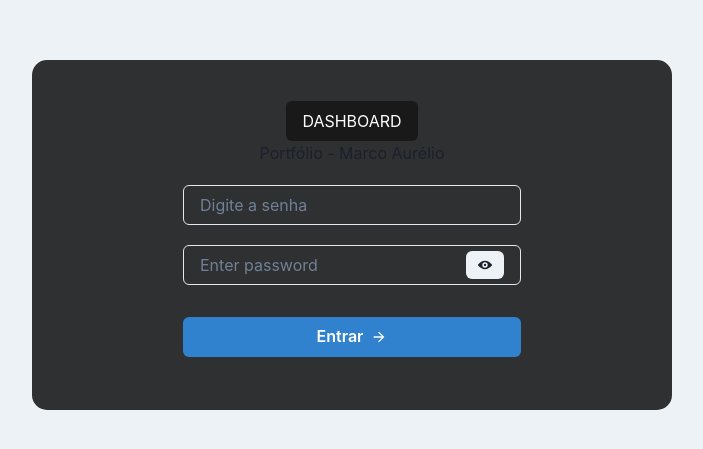
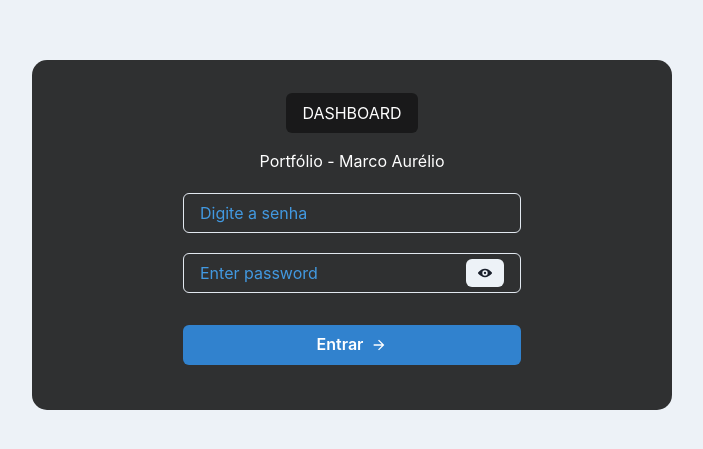
Before and after one commit to marcolongitude/mustafar-portfolio, a React (Create React App) app: page /login in a window 1280 px wide. Shown: the part 165-614 px from the top of the page, without its empty margins (288-991 px from the left). Built offline with nearby package versions, Linux system fonts and the light colour scheme.

Commit message:
add toogle color mode

```diff
--- a/src/features/auth/Login.tsx
+++ b/src/features/auth/Login.tsx
@@ -36,6 +36,7 @@ function PasswordInput({
         pr="4.5rem"
         type={show ? 'text' : 'password'}
         placeholder="Enter password"
+        _placeholder={{ opacity: 1, color: 'blue.400' }}
         name={name}
         onChange={onChange}
       />
@@ -89,21 +90,20 @@ export const Login = () => {
         display='flex'
         justifyContent='center'
       >
-          <Center>
-            <VStack spacing="4">
-              <Flex justify='center' align='center' direction='column'>
+        <Flex justify='center' align='center' direction='column' color='white'>
           <Highlight
             query='DASHBOARD'
             styles={{
               px: '1',
               py: '1',
               bg: 'blackAlpha.600',
-                    color:'white',
+              color: 'white',
               borderRadius: 'md',
               paddingTop: '2',
               paddingRight: '4',
               paddingLeft: '4',
-                    paddingBottom: '2'
+              paddingBottom: '2',
+              mb: '4'
             }}
           >
             DASHBOARD Portfólio - Marco Aurélio
@@ -114,6 +114,7 @@ export const Login = () => {
               name="email"
               type="text"
               placeholder="Digite a senha"
+              _placeholder={{ opacity: 1, color: 'blue.400' }}
             />
           </InputGroup>
 
@@ -133,8 +134,6 @@ export const Login = () => {
             Entrar
           </Button>
         </Flex>
-            </VStack>
-          </Center>
       </Box>
     </Box>
   )
--- a/src/features/counter/Counter.tsx
+++ b/src/features/counter/Counter.tsx
@@ -11,12 +11,16 @@ import {
 } from './counterSlice';
 import styles from './Counter.module.css';
 
+import { Button, useColorMode } from '@chakra-ui/react'
+
 export function Counter() {
   const count = useAppSelector(selectCount);
   const dispatch = useAppDispatch();
   const [incrementAmount, setIncrementAmount] = useState('2');
 
   const incrementValue = Number(incrementAmount) || 0;
+
+  const { colorMode, toggleColorMode } = useColorMode()
 
   return (
     <div>
@@ -63,6 +67,11 @@ export function Counter() {
           Add If Odd
         </button>
       </div>
+      <header>
+        <Button onClick={toggleColorMode}>
+          Toggle {colorMode === 'light' ? 'Dark' : 'Light'}
+        </Button>
+      </header>
     </div>
   );
 }
```
Lines whose indentation alone changed are shown as unchanged.
